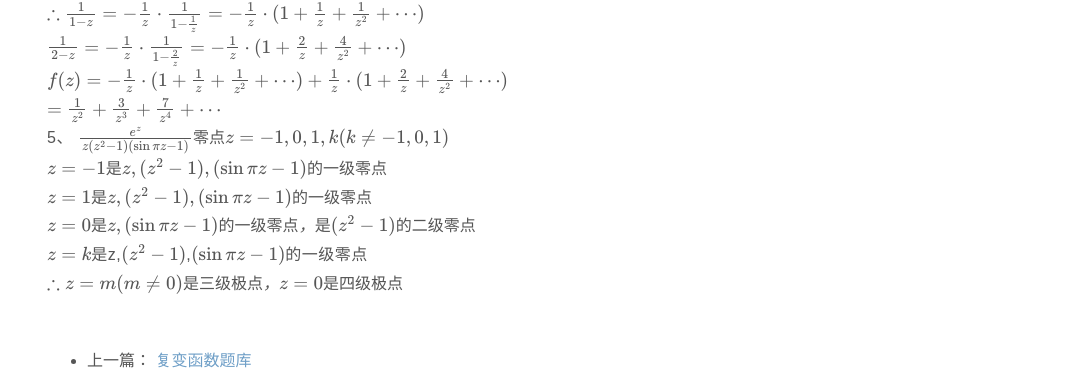
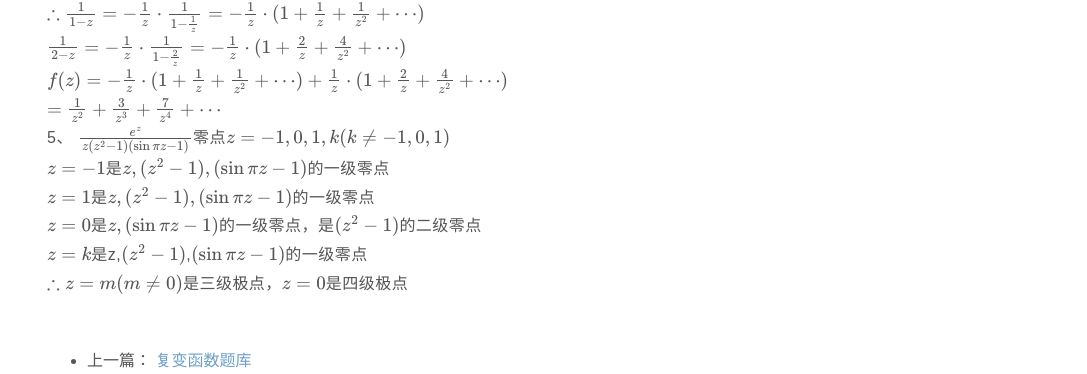
Before and after one commit to kanxinqing147/jekyll_demo, a Jekyll site: the page built from _posts/2022-06-22-complexFunctionQuestionBankAnswer.md, in a window 1280 px wide and 900 px high, scrolled down 3683 px. Shown: the part 315-689 px from the top of the window, without its empty margins (193-1280 px from the left). Built offline with Jekyll 4.4.1, drawn with Linux system fonts in a browser that asks for light colours; some of the changed text lies outside the part shown.

Commit message:
复变函数题库小修改

```diff
--- a/_posts/2022-06-22-complexFunctionQuestionBankAnswer.md
+++ b/_posts/2022-06-22-complexFunctionQuestionBankAnswer.md
@@ -20,7 +20,7 @@ B、$\lvert z-z_0\rvert>10$表示以$z_0$为圆心，10为半径的去心圆之
 C、圆环区域一定是多连通域；
 D、$\lvert z+i\rvert>4$表示以$-i$为圆心，4为半径的去心圆之外，去心圆又可以称圆环，所以是无界多连通域
 4、 <font color="red">**D**</font>
-$1+i的辐角有多个，表示为\theta_0+2k\pi,\theta _0=arg(\frac{y}{x})=\frac{\pi}{4}，选D$
+$1+i$的辐角有多个，表示为$\theta_0+2k\pi,\theta _0=arg(\frac{y}{x})=\frac{\pi}{4}$，选D
 5、 <font color="red">**B**</font>
 6、 <font color="red">**B**</font>
 关于$3+\sqrt 3i$，$r=\sqrt 12$，$\theta _0=arg(\frac{\sqrt 3}{3})=\frac{\pi}{6}$，$n=3$，$z=r^{\frac{1}{n}}(\cos \frac{\theta_0+2k\pi }{n}+i\sin \frac{\theta_0+2k\pi }{n})$，$k=0$时，$z=\sqrt[6]{12}(\cos\frac{\pi}{18}+i\sin\frac{\pi}{18})$，故选B
@@ -108,9 +108,9 @@ $\therefore \frac{1}{1-z}=-\frac{1}{z}\cdot\frac{1}{1-\frac{1}{z}}=-\frac{1}{z}\
 $\frac{1}{2-z}=-\frac{1}{z}\cdot\frac{1}{1-\frac{2}{z}}=-\frac{1}{z}\cdot(1+\frac{2}{z}+\frac{4}{z^2}+\cdots)$
 $f(z)=-\frac{1}{z}\cdot(1+\frac{1}{z}+\frac{1}{z^2}+\cdots)+\frac{1}{z}\cdot(1+\frac{2}{z}+\frac{4}{z^2}+\cdots)$
 $=\frac{1}{z^2}+\frac{3}{z^3}+\frac{7}{z^4}+\cdots$
-5、 $\frac{e^z}{z(z^2-1)(\sin \pi z-1)}零点z=-1,0,1,k(k\neq-1,0,1)$
-$z=-1是z,(z^2-1),(\sin \pi z-1)的一级零点$
-$z=1是z,(z^2-1),(\sin \pi z-1)的一级零点$
-$z=0是z,(\sin \pi z-1)的一级零点，是(z^2-1)的二级零点$
+5、 $\frac{e^z}{z(z^2-1)(\sin \pi z-1)}$零点$z=-1,0,1,k(k\neq-1,0,1)$
+$z=-1$是$z,(z^2-1),(\sin \pi z-1)$的一级零点
+$z=1$是$z,(z^2-1),(\sin \pi z-1)$的一级零点
+$z=0$是$z,(\sin \pi z-1)$的一级零点，是$(z^2-1)$的二级零点
 $z=k$是z,$(z^2-1)$,$(\sin \pi z-1)$的一级零点
-$\therefore z=m(m\neq0)是三级极点，z=0是四级极点$
+$\therefore z=m(m\neq0)$是三级极点，$z=0$是四级极点
```
